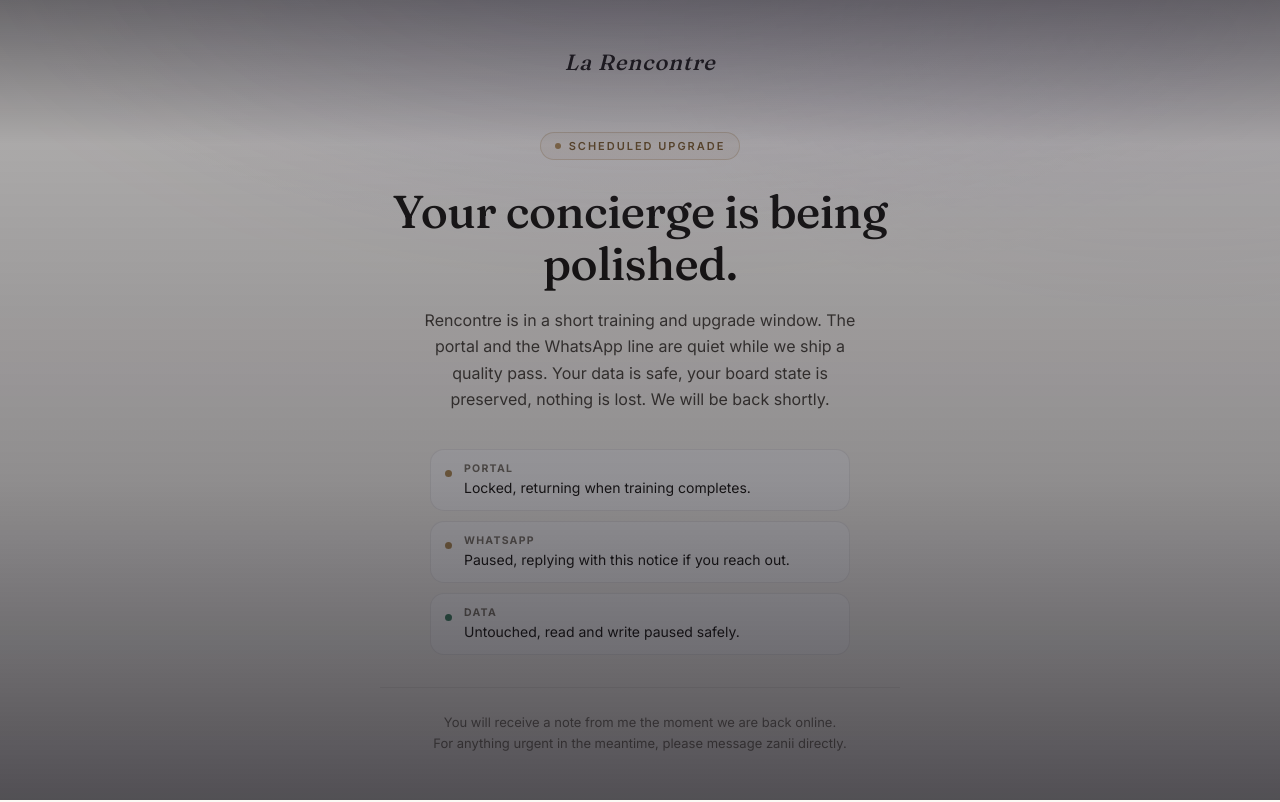
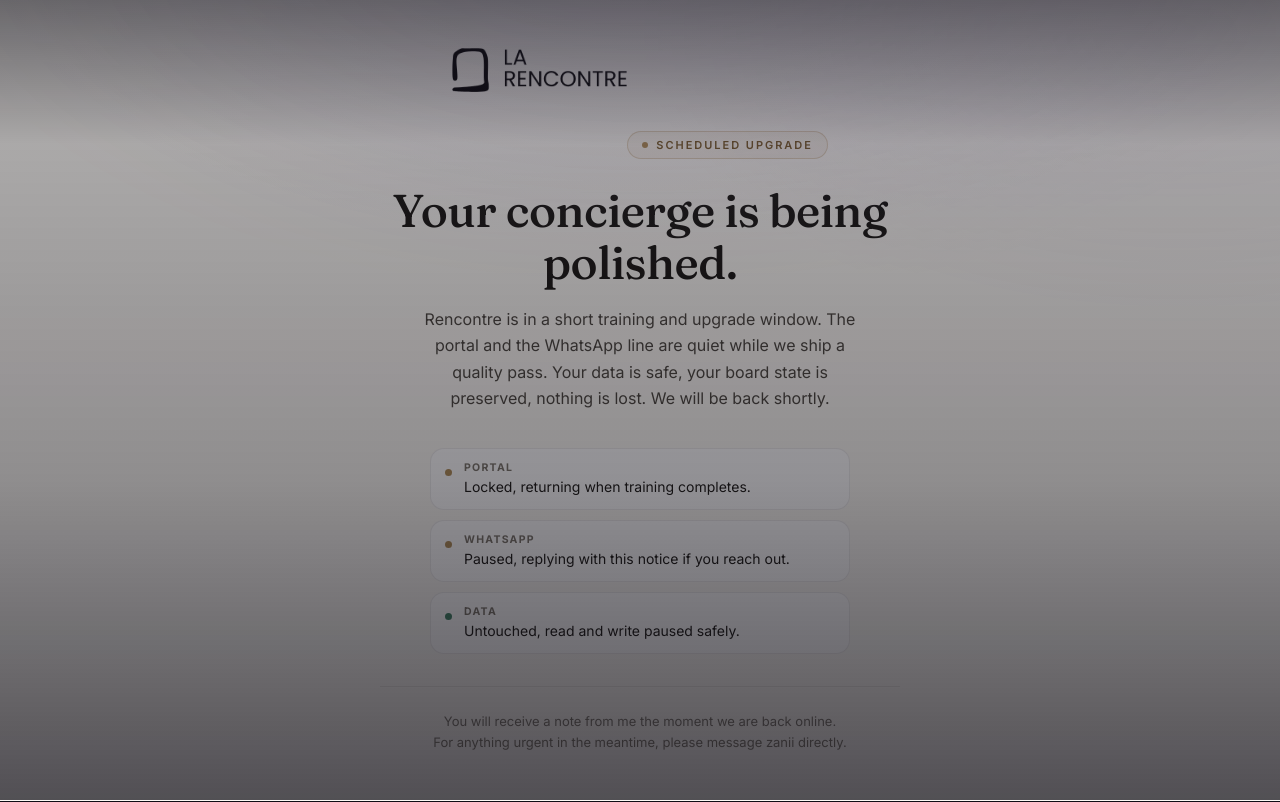
Before and after one commit to sinanagency/jensen-pa, a Next.js app: page /maintenance in a window 1280 px wide. Built offline with nearby package versions, Linux system fonts and the light colour scheme.

Commit message:
Maintenance page: use lr-lockup.png (matches portal logo, no italic-text fork)

```diff
--- a/app/maintenance/page.tsx
+++ b/app/maintenance/page.tsx
@@ -31,19 +31,17 @@
           textAlign: "center",
         }}
       >
-        <div
+        <img
+          src="/lr-lockup.png"
+          alt="La Rencontre"
           style={{
-            fontFamily: "'Fraunces', Georgia, serif",
-            fontWeight: 500,
-            fontStyle: "italic",
-            fontSize: 22,
-            letterSpacing: "0.04em",
-            color: "#1A1814",
+            height: 44,
+            width: "auto",
+            display: "inline-block",
+            objectFit: "contain",
             marginBottom: 56,
           }}
-        >
-          La Rencontre
-        </div>
+        />
 
         <div
           style={{
```
